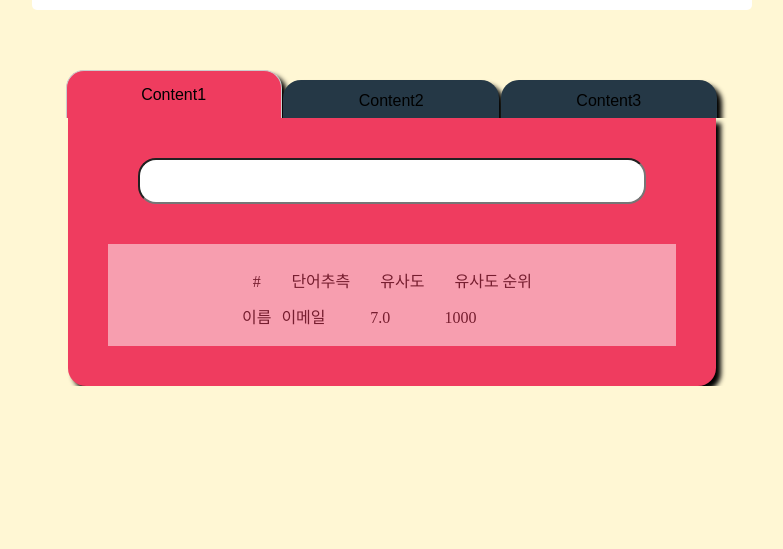
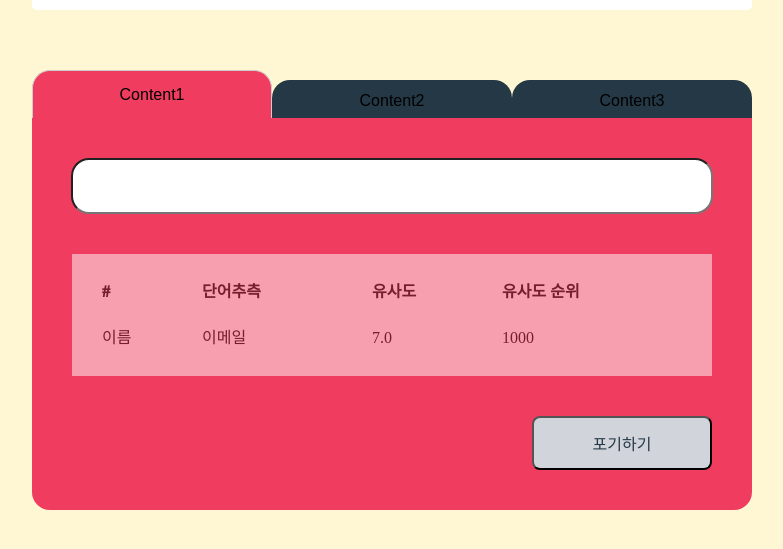
Before and after one commit to team-hca/danchu, a React (Create React App) app in the folder frontend/frontapp/: page /quiz in a window 1280 px wide. Shown: the part 599-1148 px from the top of the page, without its empty margins (248-1031 px from the left). Before the commit the page ends 985 px from the top, so only its background shows below. Built offline with nearby package versions, Linux system fonts and the light colour scheme; no server answers.

Commit message:
:zap: feat: 퀴즈 화면 작업 중

```diff
--- a/frontend/frontapp/package.json
+++ b/frontend/frontapp/package.json
@@ -7,6 +7,7 @@
     "@testing-library/jest-dom": "^5.17.0",
     "@testing-library/react": "^13.4.0",
     "@testing-library/user-event": "^13.5.0",
+    "axios": "^1.5.0",
     "react": "^18.2.0",
     "react-dom": "^18.2.0",
     "react-router-dom": "^6.15.0",
--- a/frontend/frontapp/src/components/Button.jsx
+++ b/frontend/frontapp/src/components/Button.jsx
@@ -11,19 +11,19 @@ const LinkStyle = styled(Link)`
 const ButtonStyle = styled.button`
   width: 60%;
   height: 54px;
-  background-color: transparent;
+  background-color: var(--gray-300);
 
 //   border: 1px solid var(--gray-500);
   border-radius: 8px;
 
-  color: var(--gray-500);
+  color: var(--secondary);
   font-size: 16px;
 
   &:hover {
     // border: 1px solid var(--primary);
     border-radius: 8px;
     // border: 1px solid var(--red);
-    background-color: var(--primary);
+    background-color: var(--secondary);
     color: var(--gray-200);
   }
 `;
--- a/frontend/frontapp/src/components/GuessContainer.jsx
+++ b/frontend/frontapp/src/components/GuessContainer.jsx
@@ -19,15 +19,66 @@ const Table = styled.table`
 `;
 
 const Thead = styled.thead`
-  text-align: center;
+  text-align: left;
 `;
 
-const Th = styled.th`
+const ThNumber = styled.th`
   padding: 15px;
+  width: 70px;
+  max-width: 70px;
+  min-width: 70px;
+  font-weight: 1000;
 `;
 
-const Td = styled.td`
-  padding: 5px;
+const ThGuess = styled.th`
+  padding: 15px;
+  width: 140px;
+  max-width: 140px;
+  min-width: 140px;
+  font-weight: 1000;
+
+`;
+const ThPercent = styled.th`
+  padding: 15px;
+  width: 100px;
+  max-width: 100px;
+  min-width: 100px;
+  font-weight: 1000;
+`;
+
+const ThRank = styled.th`
+  padding: 15px;
+  width: 280px;
+  max-width: 280px;
+  min-width: 280px;
+  font-weight: 1000;
+`;
+const TdNumber = styled.th`
+  padding: 15px;
+  width: 70px;
+  max-width: 70px;
+  min-width: 70px;
+
+`;
+
+const TdGuess = styled.th`
+  padding: 15px;
+  width: 140px;
+  max-width: 140px;
+  min-width: 140px;
+`;
+const TdPercent = styled.th`
+  padding: 15px;
+  width: 100px;
+  max-width: 100px;
+  min-width: 100px;
+`;
+
+const TdRank = styled.th`
+  padding: 15px;
+  width: 280px;
+  max-width: 280px;
+  min-width: 280px;
 `;
 
 
@@ -40,22 +91,22 @@ export default function GuessContainer() {
       </TextContainer>
       <TableContainer>
         <Table>
-          <Thead>
+          {/* <Thead> */}
             <tr>
-              <Th>#</Th>
-              <Th>단어추측</Th>
-              <Th>유사도</Th>
-              <Th>유사도 순위</Th>
+              <ThNumber>#</ThNumber>
+              <ThGuess>단어추측</ThGuess>
+              <ThPercent>유사도</ThPercent>
+              <ThRank>유사도 순위</ThRank>
             </tr>
-          </Thead>
-          <tbody>
+          {/* </Thead> */}
+          {/* <tbody> */}
             <tr>
-              <Td>이름</Td>
-              <Td>이메일</Td>
-              <Td>7.0</Td>
-              <Td>1000</Td>
+              <TdNumber>이름</TdNumber>
+              <TdGuess>이메일</TdGuess>
+              <TdPercent>7.0</TdPercent>
+              <TdRank>1000</TdRank>
             </tr>
-          </tbody>
+          {/* </tbody> */}
         </Table>
       </TableContainer>
     </>
--- a/frontend/frontapp/src/components/Tabs.jsx
+++ b/frontend/frontapp/src/components/Tabs.jsx
@@ -10,12 +10,12 @@ export const Tab = styled.button`
   border: none;
   outline: none;
   cursor: pointer;
-  width: 30%;
+  width: 33.33333333333333333333333333333333333333333333333333333333333333333333333333333333333%;
   position: relative;
   border-radius: 18px 18px 0px 0px;
-  box-shadow: 5px 5px 5px;
+  // box-shadow: 5px 5px 5px;
 
-  margin-right: 0.1em;
+  // margin-right: 0.1em;
   font-size: 1em;
   border: ${props => (props.active ? "1px solid #ccc" : "")};
   border-bottom: ${props => (props.active ? "none" : "")};
--- a/frontend/frontapp/src/components/Text.jsx
+++ b/frontend/frontapp/src/components/Text.jsx
@@ -5,8 +5,8 @@ const TextStyled = styled.input`
   color: ${(props) => props.color};
   weight: 300;
   word-break: break-all;
-  width: 500px;
-  height: 40px;
+  width: 88%;
+  height: 50px;
   border-radius: 18px;
 `;
 
--- a/frontend/frontapp/src/routes/Quiz.jsx
+++ b/frontend/frontapp/src/routes/Quiz.jsx
@@ -1,4 +1,4 @@
-import React, { useState } from "react";
+import React, { useState, useEffect } from "react";
 import styled from "styled-components";
 import H1 from "../components/H1";
 import H2 from "../components/H2";
@@ -11,6 +11,34 @@ import P from "../components/P";
 import { Tabs, Tab, Content } from "../components/Tabs";
 import Text from "../components/Text";
 import GuessContainer from "../components/GuessContainer";
+import axios from "axios";
+
+const onClickGiveUp = (message = null, onConfirm, onCancel) => {
+  if (!onConfirm || typeof onConfirm !== "function") {
+    return;
+  }
+  if (onCancel && typeof onCancel !== "function") {
+    return;
+  }
+
+  const confirmAction = () => {
+    if (window.confirm(message)) {
+      onConfirm();
+    } else {
+      onCancel();
+    }
+  };
+
+  return confirmAction;
+};
+
+const giveUpConfirm = () => alert("포기했습니다.");
+const cancelConfirm = () => alert("취소했습니다.");
+const confirmGiveUp = onClickGiveUp(
+  "포기하면 '오늘의 단추'가 모두 포기상태가 됩니다. 그래도 포기하시겠습니까?",
+  giveUpConfirm,
+  cancelConfirm
+);
 
 const Container = styled.div`
   width: 100vw;
@@ -33,6 +61,7 @@ const CenterContainer = styled.div`
   display: flex;
   flex-direction: column;
   place-items: center;
+  margin-bottom: 300px;
 `;
 
 const LogoContainer = styled.div`
@@ -57,27 +86,42 @@ const QuizContainer = styled.div`
 `;
 
 const QuizSentenceContainer = styled.div`
-  display:flex;
+  display: flex;
   flex-direction: column;
 `;
 const QuizSentenceAnswerContainer = styled.div`
-  display:flex;
+  display: flex;
   flex-direction: row;
 `;
 
 const TabContainer = styled.div`
-  width: 720px;
+  // width: 720px;
+  width: 100%;
   text-align: center;
-
 `;
 
 const ContentContainer = styled.div`
   text-align: -webkit-center;
   // width: 720px;
-  width: 90%;
+  width: 100%;
   background-color: var(--primary);
   border-radius: 0px 0px 18px 18px;
-  box-shadow: 5px 5px 5px;
+  // box-shadow: 5px 5px 5px;
+`;
+
+const GiveUpContainer = styled.div`
+  // justify-content: right;
+  // float: right;
+  width: 100%;
+
+`;
+
+const GiveUpButtonContainer = styled.div`
+  float: right;
+  // width: 100%;
+  width: 300px;
+  margin-bottom: 40px;
+  margin-right: -20px;
 `;
 
 const Answer = styled.div`
@@ -87,16 +131,38 @@ const Answer = styled.div`
   text-align: center;
 `;
 
-
-
 export default function Quiz() {
   const [active, setActive] = useState(0);
+  const [quizSentence, setQuizSentence] = useState();
+  let today = new Date();
+
   const handleClick = (e) => {
     const index = parseInt(e.target.id, 0);
     if (index !== active) {
       setActive(index);
     }
   };
+
+  const handleQuiz = () => {
+    axios
+    .get(`http://localhost:8080/api/v1/quiz/today?date=${today.getFullYear()}-${(today.getMonth()+1).toString().padStart(2, "0")}-03`)
+    .then((response) => {
+      console.log(JSON.stringify(response.data));
+      // console.log(JSON.stringify(response.data).sentence[0]);
+      console.log(JSON.stringify(response.data.sentence));
+
+    })
+    .catch((error) => {
+      console.error("today quiz request failed: ", error);
+    });
+  };
+
+  useEffect(() => {
+    console.log("today: " + today);
+    console.log("today.getMonth" + today.getMonth());
+    handleQuiz();
+  }, []);
+
   return (
     <Container>
       <QuestionMarkContainer>
@@ -117,11 +183,15 @@ export default function Quiz() {
           {/* <H1>가 되면 뭔가를 보여준다고</H1> */}
           <QuizSentenceContainer>
             <QuizSentenceAnswerContainer>
-              <Answer><H2>1</H2></Answer>
-              <H1>·김오수로 향하는 김만배 허위인터뷰 '배후' 의혹, 與, 김어준·주진우·최경영 고발…</H1>
+              <Answer>
+                <H2>1</H2>
+              </Answer>
+              <H1>
+                ·김오수로 향하는 김만배 허위인터뷰 '배후' 의혹, 與,
+                김어준·주진우·최경영 고발…
+              </H1>
             </QuizSentenceAnswerContainer>
             <QuizSentenceAnswerContainer>
-
               <H1>"대선 후보 명예 크게 훼손" 등</H1>
             </QuizSentenceAnswerContainer>
           </QuizSentenceContainer>
@@ -146,14 +216,18 @@ export default function Quiz() {
           </Content>
           <Content active={active === 1}>
             <h1>Content 2</h1>
-              <GuessContainer/>
+            <GuessContainer />
           </Content>
           <Content active={active === 2}>
             <h1>Content 3</h1>
             <GuessContainer></GuessContainer>
           </Content>
+          <GiveUpContainer>
+            <GiveUpButtonContainer>
+              <Button onClick={confirmGiveUp}>포기하기</Button>
+            </GiveUpButtonContainer>
+          </GiveUpContainer>
         </ContentContainer>
-
       </CenterContainer>
     </Container>
   );
```
Also changed, not shown: frontend/frontapp/src/util/confirmAction.js (added), 1 other file (tests, documents, lock files or other folders). Lines whose indentation alone changed are shown as unchanged.
